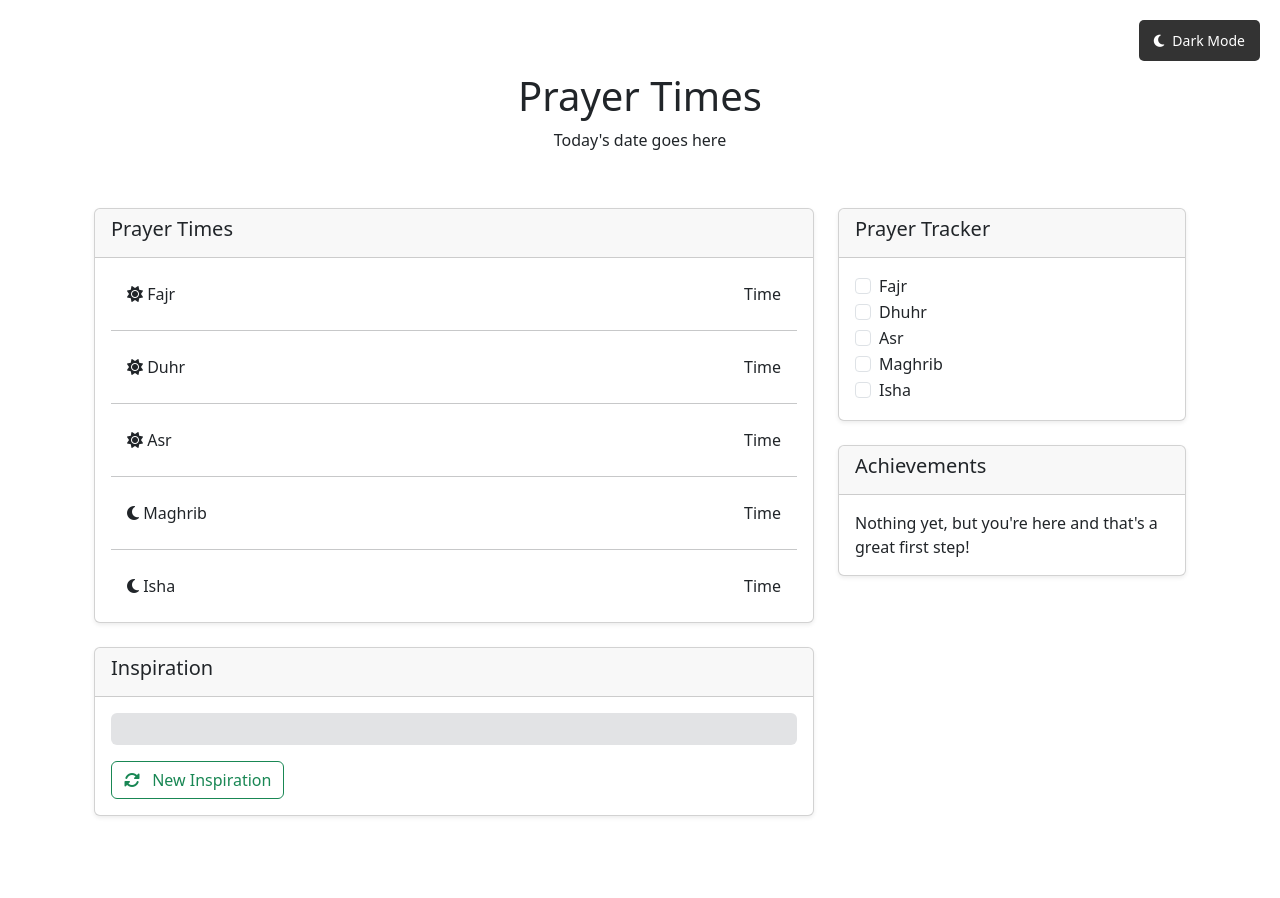
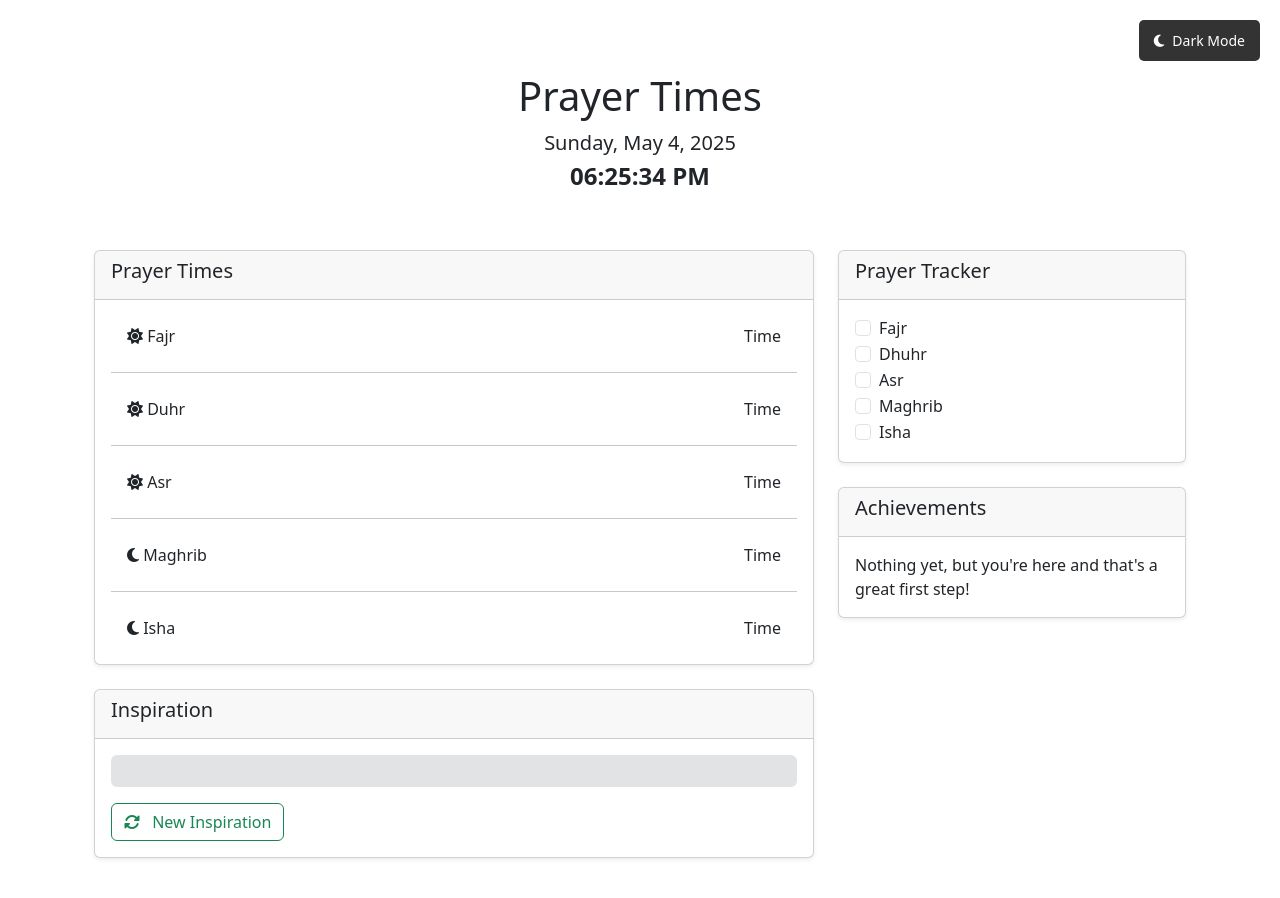
Before and after one commit to zaidmian/MIST2025, a plain HTML site: page web/index.html in a window 1280 px wide. Drawn offline with nearby package versions, Linux system fonts and the light colour scheme.

Commit message:
Update index.html, added date and time
Code integrated and modified by AI

The code was added for the date and time to replace the placeholder that was there before for the date and time. There was also code added so that when dark mode is enabled, the writing stays visible

```diff
--- a/web/index.html
+++ b/web/index.html
@@ -60,7 +60,8 @@
     <div class="row mb-3">
       <header class="text-center">
         <h1>Prayer Times</h1>
-        <p id="currentData">Today's date goes here</p>
+        <p id="currentDate" class="mb-0 fs-5"></p>
+        <p id="currentTime" class="fs-4 fw-bold"></p>
       </header>
     </div>
 
@@ -194,6 +195,48 @@
 <!-- Custom JavaScript -->
 <script type="module" src="app.js"></script>
 
+<!-- Date/Time Display JavaScript -->
+<script>
+// Date and Time Display
+document.addEventListener('DOMContentLoaded', function() {
+  const dateElement = document.getElementById('currentDate');
+  const timeElement = document.getElementById('currentTime');
+
+  // Format options for date display
+  const dateOptions = {
+    weekday: 'long',
+    year: 'numeric',
+    month: 'long',
+    day: 'numeric'
+  };
+
+  // Format options for time display
+  const timeOptions = {
+    hour: '2-digit',
+    minute: '2-digit',
+    second: '2-digit',
+    hour12: true
+  };
+
+  // Update date and time
+  function updateDateTime() {
+    const now = new Date();
+
+    // Update date display
+    dateElement.textContent = now.toLocaleDateString(undefined, dateOptions);
+
+    // Update time display
+    timeElement.textContent = now.toLocaleTimeString(undefined, timeOptions);
+  }
+
+  // Initial update
+  updateDateTime();
+
+  // Update every second
+  setInterval(updateDateTime, 1000);
+});
+</script>
+
 <!-- Dark Mode JavaScript -->
 <script>
 // Dark Mode Implementation
@@ -242,6 +285,12 @@ document.addEventListener('DOMContentLoaded', function() {
     body.style.backgroundColor = '#121212';
     body.style.color = '#e0e0e0';
 
+    // Apply dark mode to date/time display
+    const dateElement = document.getElementById('currentDate');
+    const timeElement = document.getElementById('currentTime');
+    if (dateElement) dateElement.style.color = '#e0e0e0';
+    if (timeElement) timeElement.style.color = '#e0e0e0';
+
     // Apply dark mode to cards
     const cards = document.querySelectorAll('.card');
     cards.forEach(card => {
@@ -285,6 +334,12 @@ document.addEventListener('DOMContentLoaded', function() {
     body.style.backgroundColor = '';
     body.style.color = '';
 
+    // Revert date/time display to light mode
+    const dateElement = document.getElementById('currentDate');
+    const timeElement = document.getElementById('currentTime');
+    if (dateElement) dateElement.style.color = '';
+    if (timeElement) timeElement.style.color = '';
+
     // Revert cards to light mode
     const cards = document.querySelectorAll('.card');
     cards.forEach(card => {
```
